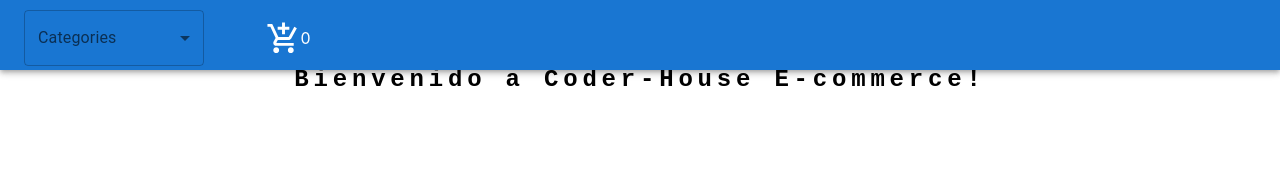
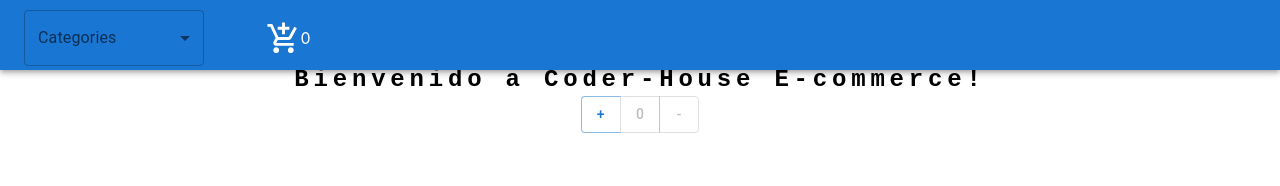
Before and after one commit to EzequielZarza/PreEntrega1Zarza, a React (Create React App) app: page / in a window 1280 px wide. Shown: the top 186 px of the page. Built offline with nearby package versions, Linux system fonts and the light colour scheme.

Commit message:
itemCount component

```diff
--- /dev/null
+++ b/src/components/ItemCount.js
@@ -0,0 +1,28 @@
+import { useState } from 'react';
+import ButtonGroup from '@mui/material/ButtonGroup';
+import Button from '@mui/material/Button';
+
+const stock = 10;
+
+
+const ItemCount = () => {
+    const [productCounter, setproductCounter] = useState(0);
+
+    const onAdd = () => setproductCounter(productCounter+1)
+
+    const onSubstract = () => setproductCounter(productCounter - 1);
+
+    return (
+        <ButtonGroup>
+
+            <Button disabled={productCounter >= stock} onClick={onAdd}>+</Button>
+
+            {<Button disabled>{productCounter}</Button>}
+
+            {<Button disabled={productCounter <= 0} onClick={onSubstract}>-</Button>}
+
+        </ButtonGroup>
+    )
+}
+
+export default ItemCount;
--- a/src/components/ItemListContainer.js
+++ b/src/components/ItemListContainer.js
@@ -1,7 +1,9 @@
 import Typography from '@mui/material/Typography';
+import ItemCount from './ItemCount';
 
 const ItemListContainer = ({greetings}) =>
-    <Typography
+    <>
+        <Typography
         variant="h5"
         noWrap
         sx={{
@@ -13,8 +15,11 @@
         mt: '5%'
         }}
         align="center"
-    >
-        {greetings}
-    </Typography>
+        >
+        {   greetings}
+        </Typography>
+        <ItemCount/>
+    </>
+
 
 export default ItemListContainer;
```
